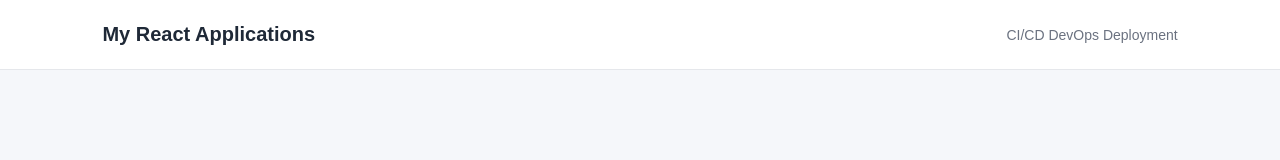
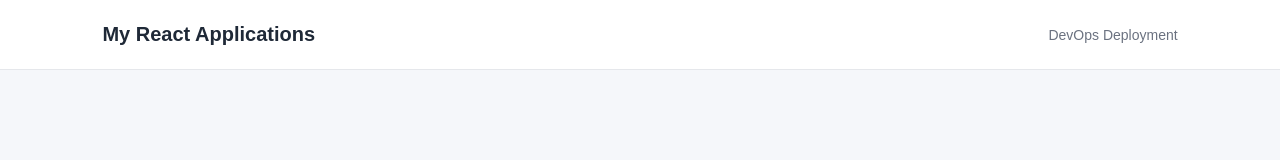
Before and after one commit to prithvi19ait-dev/my-react-app, a React (Vite) app: page / in a window 1280 px wide. Shown: the top 160 px of the page. Built offline with nearby package versions, Linux system fonts and the light colour scheme.

Commit message:
update text

```diff
--- a/src/App.jsx
+++ b/src/App.jsx
@@ -5,7 +5,7 @@ function App() {
     <div className="app">
       <nav>
         <h2>My React Applications</h2>
-        <span>CI/CD DevOps Deployment</span>
+        <span>DevOps Deployment</span>
       </nav>
 
       <main>
```
